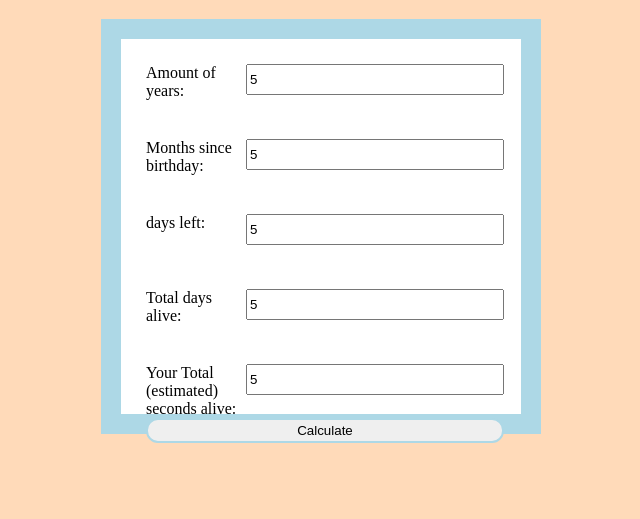
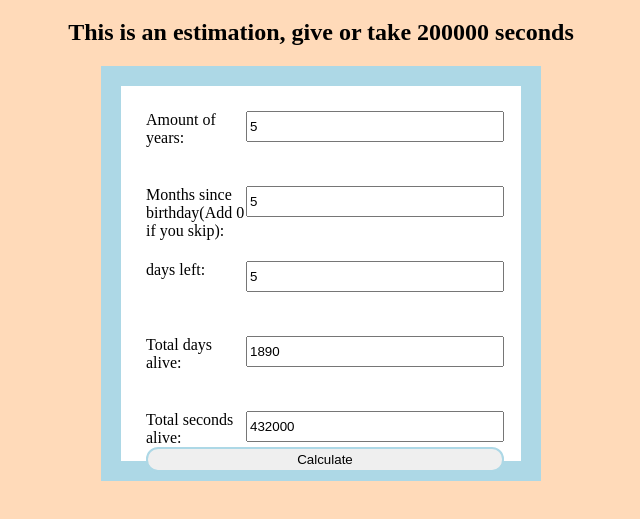
Before and after one commit to Sergiorq1/Custom_CalculatorWEB10, a plain HTML site: page index.html in a window 1280 px wide. Both pictures are taken after typing "5", "5", "5", "5", "5" into the empty fields and a click on the button "Calculate". Shown: the part 61-580 px from the top of the page, without its empty margins (319-959 px from the left). Drawn offline with Linux system fonts and the light colour scheme.

Commit message:
Finished

```diff
--- a/index.html
+++ b/index.html
@@ -8,12 +8,13 @@
 </head>
 <body>
     <h1>Second and Days Alive Calculator</h1>
+    <h2>This is an estimation, give or take 200000 seconds</h2>
     <div id="container">
         Amount of years: <input id="years" class="input-styling" type="number">
-        Months since birthday: <input id="months" class="input-styling" type="number">
+        Months since birthday(Add 0 if you skip): <input id="months" class="input-styling" type="number">
         days left: <input id="days" class="input-styling" type="number">
         Total days alive: <input id="days-alive" class="input-styling" type="number">
-        Your Total (estimated) seconds alive: <input id="seconds-alive" class="input-styling" type="number">
+        Total seconds alive: <input id="seconds-alive" class="input-styling" type="number">
         <button id="btn">Calculate</button>
     </div>
     <script src="main.js"></script>
--- a/main.js
+++ b/main.js
@@ -5,6 +5,6 @@ btn.addEventListener('click', function(){
     let months = parseFloat(document.getElementById('months').value);
     let days = parseFloat(document.getElementById('days').value);
 
-    let daysAlive = document.getElementById('days-alive').value =
-    let secondsAlive = document.getElementById('seconds-alive').value =
+    let daysAlive = document.getElementById('days-alive').value = (years*365) + (months*12) + days
+    let secondsAlive = document.getElementById('seconds-alive').value = (years*31,536,000) + (months*2,592,000) + (days*86400)
 })
--- a/styles.css
+++ b/styles.css
@@ -58,3 +58,7 @@ h1{
     display: flex;
     justify-content: center;
 }
+h2{
+    display: flex;
+    justify-content: center;
+}
```
